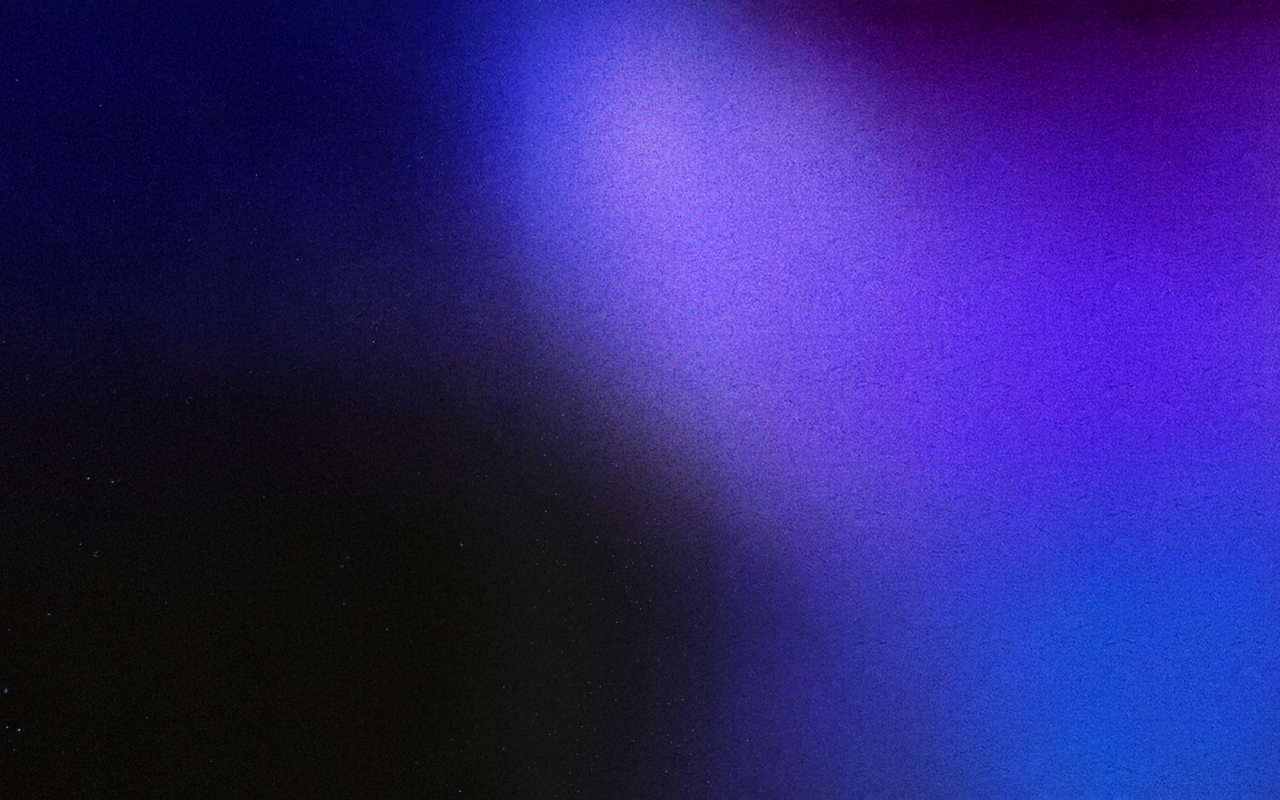
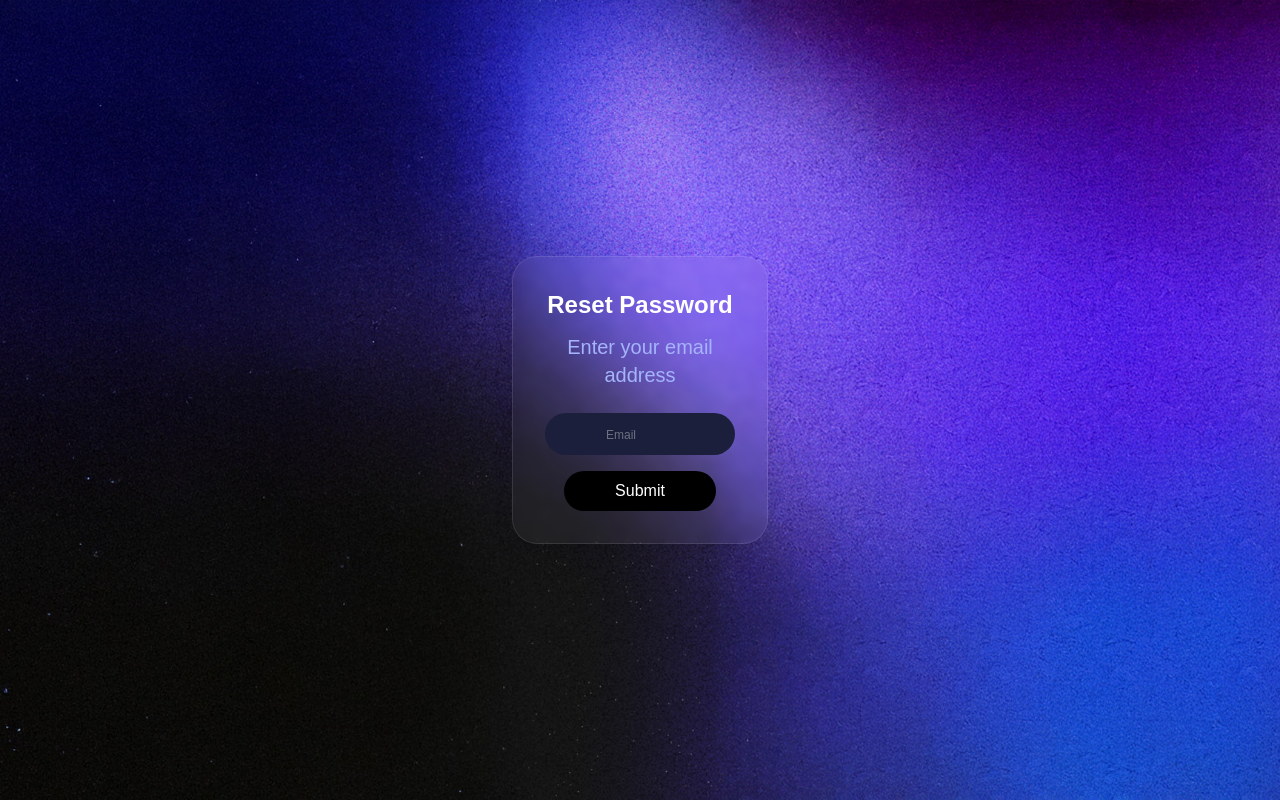
Before and after one commit to Nissorn/FeelVerse, a React (Vite) app in the folder client/: page /ResetPassword in a window 1280 px wide. Before the commit this address had no page. Built offline with nearby package versions, Linux system fonts and the light colour scheme; a web font is replaced by a local one.

Commit message:
Reset Password page no link database

```diff
--- a/client/package.json
+++ b/client/package.json
@@ -22,6 +22,7 @@
     "react": "^19.0.0",
     "react-calendar": "^5.1.0",
     "react-dom": "^19.0.0",
+    "react-icons": "^5.5.0",
     "react-router-dom": "^7.4.0",
     "react-toastify": "^11.0.5"
   },
--- a/client/src/App.jsx
+++ b/client/src/App.jsx
@@ -30,7 +30,7 @@ function App() {
             <Route path="/" element={<Login />} />
             <Route path="/login" element={<Login />} />
             <Route path="/email-verify" element={<EmailVerify />} />
-            <Route path="/ResetPassword " element={<ResetPassword  />} />
+            <Route path="/ResetPassword" element={<ResetPassword/>} />
             <Route path="/register" element={<Register />} />
             <Route path="/home" element={<Home />} />
             <Route path="/solar" element={<Solar />} />
--- a/client/src/auth/EmailVerify.jsx
+++ b/client/src/auth/EmailVerify.jsx
@@ -73,7 +73,7 @@ const EmailVerify =()=>{
 
     return(
         <div className="flex min-h-screen items-center justify-center">
-            <div className='glass-card p-8 w-1/3 h- '>
+            <div className='glass-card p-8 w-1/3'>
                 <h1 className='text-white font-semibold text-2xl text-center '>Email Verify OTP</h1>
                 <p className='mt-3 text-center text-xl mb-6 text-indigo-300'>Enter the 6-digit code sent to your email id.</p>
 
--- a/client/src/auth/ResetPassword.jsx
+++ b/client/src/auth/ResetPassword.jsx
@@ -1,21 +1,131 @@
 import React from 'react'
-
+import { HiOutlineMail } from "react-icons/hi";
+import { useState } from 'react';
+import axios from 'axios';
+import AppContext from '../context/AppContext';
+import { useNavigate } from 'react-router-dom';
+import { useContext } from 'react';
 
 const ResetPassword =()=>{
 
+    const inputRefs = React.useRef([])
+    const navigate = useNavigate();
+
+    axios.defaults.withCredentials = true;
+    const {backendUrl,isloggin,userData,getUserData} = useContext(AppContext)
+
+
+    const handleInput = (e,index)=>{
+        if(e.target.value.length > 0 && index < inputRefs.current.length - 1){
+            inputRefs.current[index + 1].focus();
+        }
+    }
+
+    const handleKey = (e,index) =>{
+        if(e.key === 'Backspace' && e.target.value === '' && index >0){
+            inputRefs.current[index-1].focus();
+        }
+    }
+
+    const handlePaste = (e,index) =>{
+        const paste = e.clipboardData.getData('text')
+        const pasteArray = paste.split('');
+        pasteArray.forEach((char,index)=>{
+            if((inputRefs.current[index])){
+                inputRefs.current[index].value=char;
+            }
+        })
+    }
+
+    const handlesubmit = async (e) =>{
+        try{
+            e.preventDefault();
+            const otpArray = inputRefs.current.map(e=>e.value)
+            const otp = otpArray.join('')
+
+            const {data} = await axios.post(backendUrl+'/api/auth/verify-account',{otp})
+
+            if(data.success){
+                console.log("OTP SUCCESS");
+                getUserData()
+                navigate('/home')
+            }else{
+                console.log("OTP WORNG");
+            }
+        }catch(error){
+
+        }
+    }
+
+    const [dataemail,setDataEmail] =useState();
+    const [state,setState]=useState(0);
     return(
+        (state===0)?(
+            <div className="flex min-h-screen items-center justify-center">
+                <div className='glass-card p-8 w-1/5 '>
+                    <h1 className='text-white font-semibold text-2xl text-center '>Reset Password</h1>
+                    <p className='mt-3 text-center text-xl mb-6 text-indigo-300'>Enter your email address</p>
+                    <div className='flex flex-row  items-center justify-start bg-space-blue rounded-3xl'>
+                        <HiOutlineMail size={24} color="#999" className='ml-10' />
+                        <input
+                            type="email"
+                            placeholder="Email"
+                            className='ml-2  bg-transparent border-transparent outline-none focus:bg-transparent hover:bg-transparent focus:ring-0 focus:border-transparent'
+                        />
+                    </div>
 
-        <div className='flex items-center justify-center min-h-screen bg-gradient-to-br from-blue-200 to-purple-400'>
+                    <div className="mt-4 flex flex-1 w-full items-center justify-center">
+                        <button type="submit" className="justify-center space-button w-[80%]" onClick={() => setState(1)}>
+                            Submit
+                        </button>
+                    </div>
+                </div>
+            </div>
+        ):(
+        (state===1)?(
+            <div className="flex min-h-screen items-center justify-center">
+                <div className='glass-card p-8 w-1/3 '>
+                    <h1 className='text-white font-semibold text-2xl text-center '>Reset Password OTP</h1>
+                    <p className='mt-3 text-center text-xl mb-6 text-indigo-300'>Enter your email address</p>
 
-       <img onClick={()=>navigate('/')} src={assets.space-bg} alt="" className='absolute left-5 sm:left-20 top-5 w-28 sm:w-32 cursor-pointer'/>
+                    <div className='flex justify-between my-8 px-10' onPaste={handlePaste}>
+                        {Array(6).fill(0).map((_,index)=>(
+                            <input type='text' maxLength='1' key={index} required className='w-12  h-16 bg-space-blue  text-center text-xl rounded-lg'
+                            ref={e=> inputRefs.current[index]=e}
+                            onInput={(e) => handleInput(e,index)}
+                            onKeyDown={(e)=> handleKey(e,index)}
+                            />
+                        ))}
+                    </div>
 
-        <form className='bg-slate-900 p-8 rounded-1g shadow-lg w-96 text-sm'>
+                    <div className="mt-4 flex flex-1 w-full items-center justify-center">
+                        <button type="submit" className="justify-center space-button w-[80%]" onClick={() => setState(2)}>
+                            Submit
+                        </button>
+                    </div>
+                </div>
+            </div>
+        ):(
+            <div className="flex min-h-screen items-center justify-center">
+                <div className='glass-card p-8 w-1/5 '>
+                    <h1 className='text-white font-semibold text-2xl text-center '>New Password</h1>
+                    <p className='mt-3 text-center text-xl mb-6 text-indigo-300'>Enter your email address</p>
+                    <div className='flex flex-row  items-center justify-start bg-space-blue rounded-3xl'>
+                        <input
+                            type="email"
+                            placeholder="Enter New Password"
+                            className='ml-2  bg-transparent border-transparent outline-none focus:bg-transparent hover:bg-transparent focus:ring-0 focus:border-transparent'
+                        />
+                    </div>
 
-        <h1 className='text-white text-2x1 font-semibold text-center mb-4'>Email Verify OTP</h1>
-
-        <p className='text-center mb-6 text-indigo-300'>Enter the 6-digit code sent to your email id.</p>
-        </form>
-        </div>
+                    <div className="mt-4 flex flex-1 w-full items-center justify-center">
+                        <button type="submit" className="justify-center space-button w-[80%]" onClick={() => setState(0)}>
+                            Submit
+                        </button>
+                    </div>
+                </div>
+            </div>
+        ))
     )
 }
 export default ResetPassword;
```
Also changed, not shown: 1 other file (tests, documents, lock files or other folders).
